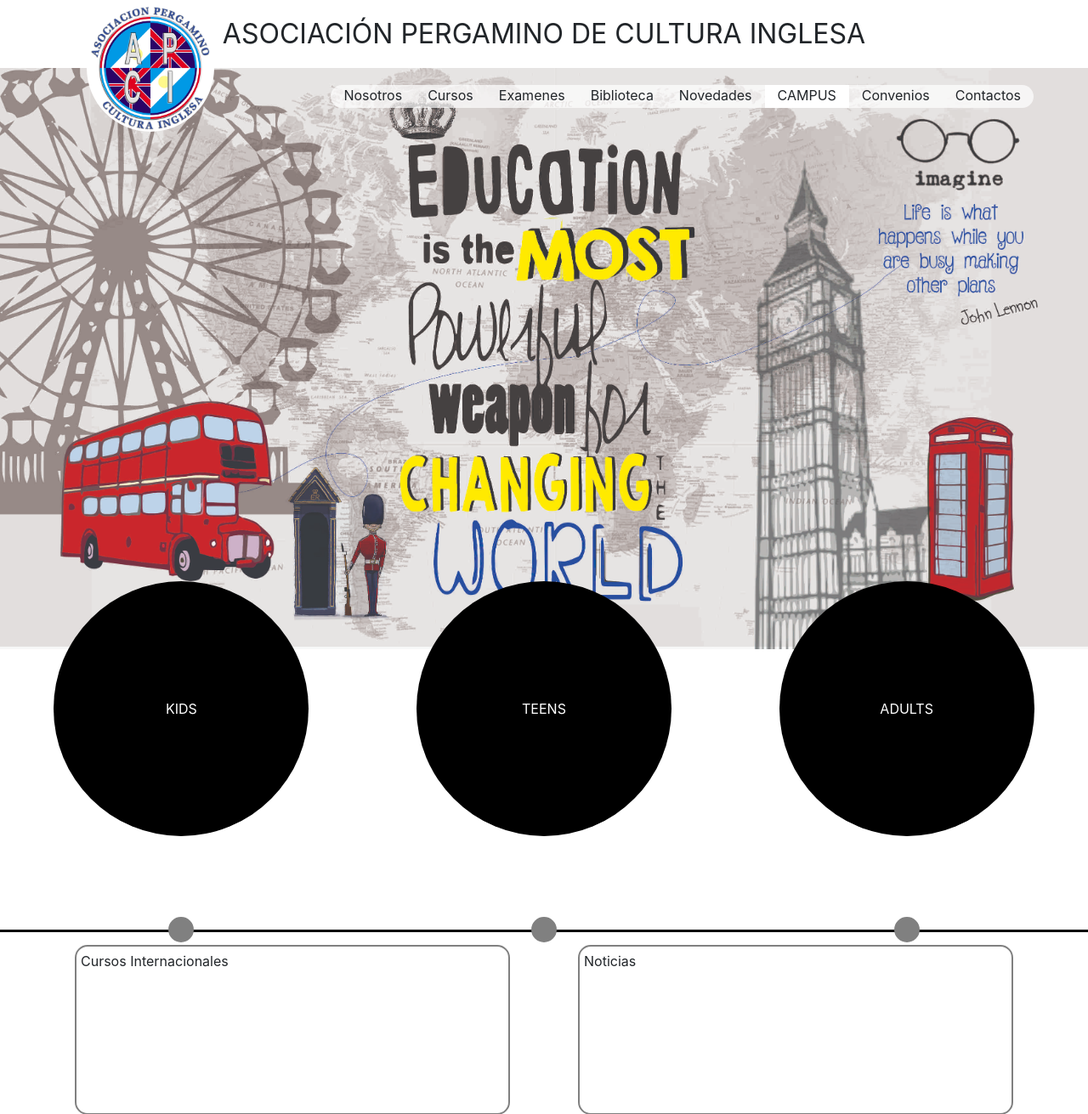
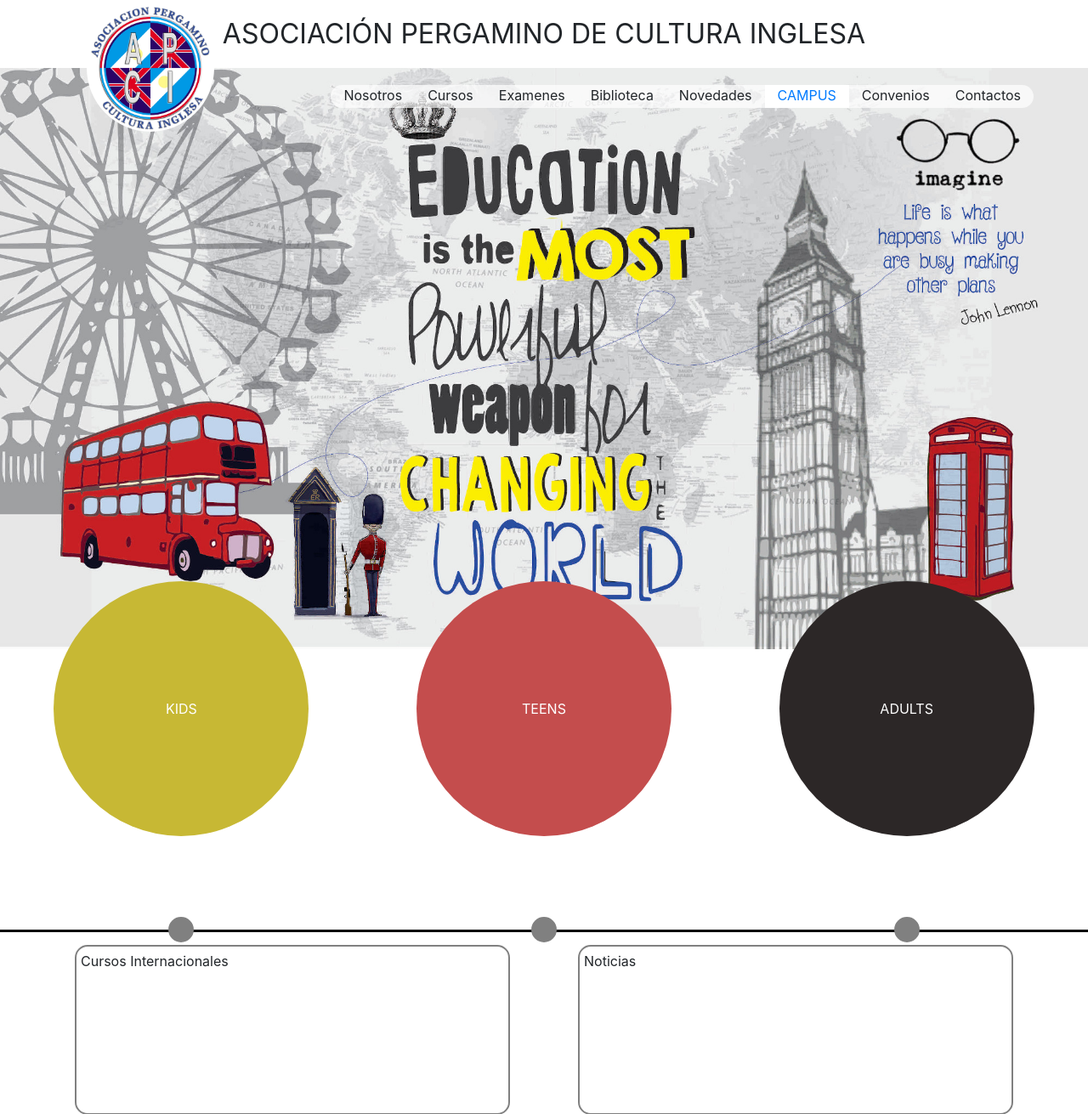
Before and after one commit to SosaToledo/culturainglesaweb, a WordPress theme: template index.php in a window 1280 px wide. Shown: the top 1311 px of the page at 85% size. Run offline with PHP 8.4 and a stand-in for WordPress, Linux system fonts and the light colour scheme; the site name, menu and one post (Sample post) are stand-ins, and other content is empty.

Commit message:
correcciones

```diff
--- a/index.php
+++ b/index.php
@@ -8,15 +8,15 @@
   <div id="circlesParents">
     <div id="circles">
       <!--KID-->
-      <div class="circlesGrade">
+      <div id="kids" class="circlesGrade">
         KIDS
       </div>
       <!--TEENS-->
-      <div class="circlesGrade">
+      <div id="teens" class="circlesGrade">
         TEENS
       </div>
       <!--ADULTS-->
-      <div class="circlesGrade">
+      <div id="adults" class="circlesGrade">
         ADULTS
       </div>
     </div>
--- a/menu.php
+++ b/menu.php
@@ -23,7 +23,7 @@
         Novedades
       </div>
       <div class="menuItem menuCampus">
-        CAMPUS
+        <a href="https://campus.apci.org.ar">CAMPUS</a>
       </div>
       <div class="menuItem">
         Convenios
--- a/style.css
+++ b/style.css
@@ -124,4 +124,13 @@
   }
   .gradeInternational{
     margin-right: 40px;
-}
+  }
+  #kids{
+    background-color: rgb(199, 184, 52);
+  }
+  #teens{
+    background-color: rgb(196, 77, 77);
+  }
+  #adults{
+    background-color: rgb(44, 39, 39);
+  }
```
Also changed, not shown: img/graficabiblioteca.jpg.
